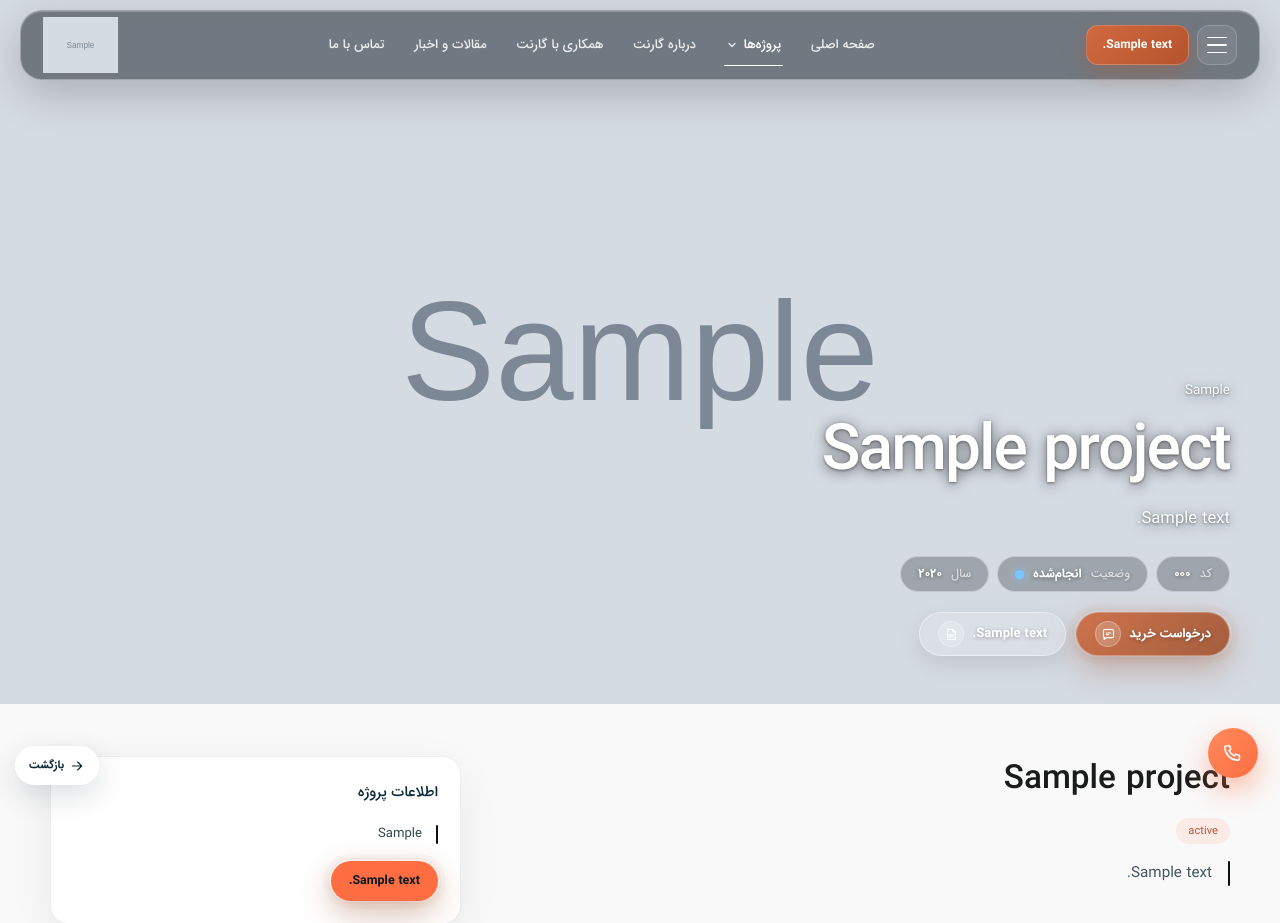
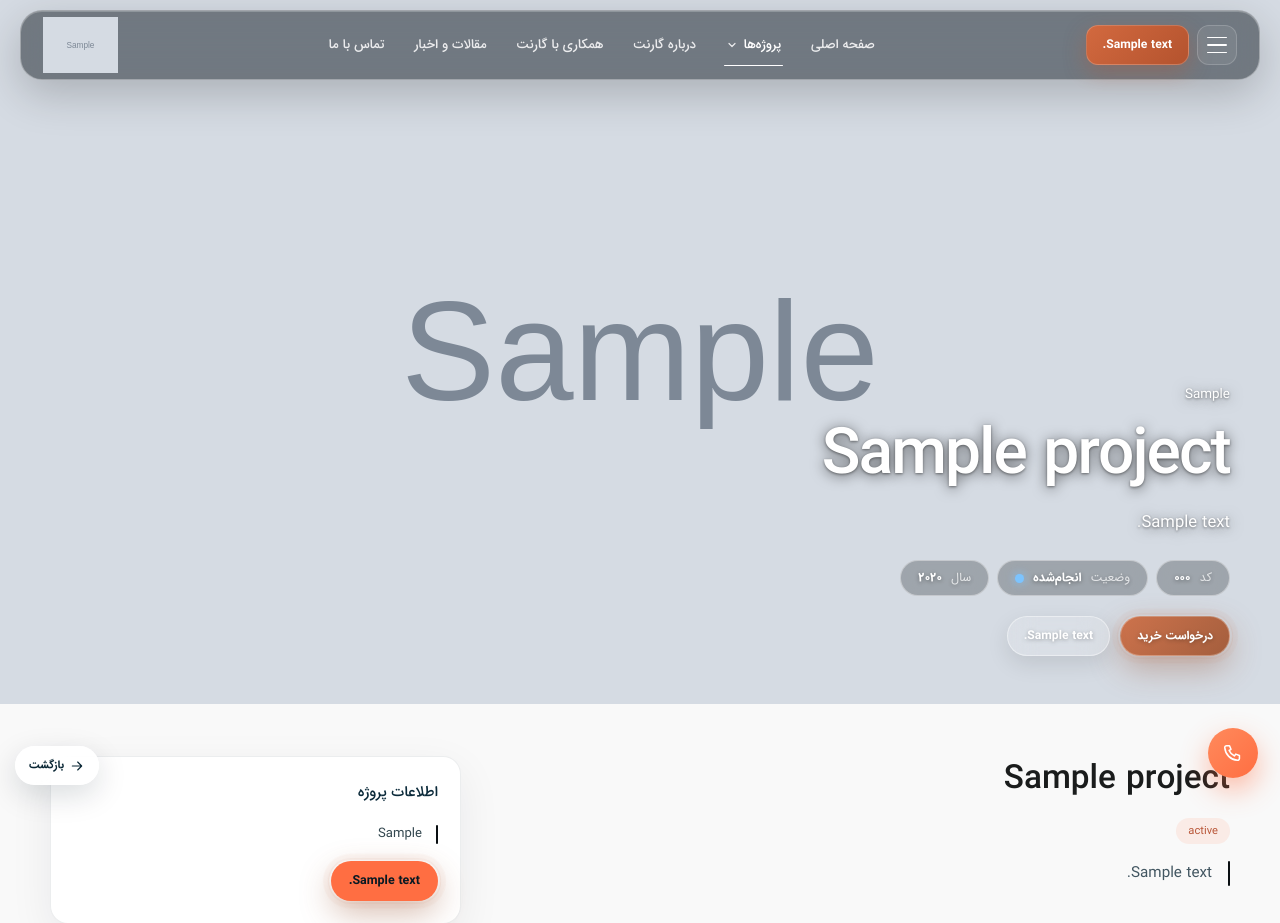
Before and after one commit to Arncody/garnetcc.com, a Django app: a page that uses templates/website/projects/detail.html in a window 1280 px wide. Shown: the top 923 px of the page. Run offline with Django 5.2, Linux system fonts and the light colour scheme; data comes from the database, SQL or seed files in the repository; tables that the repository leaves empty hold one stand-in row (values such as "Sample post"); grey boxes marked "Sample" are stand-in pictures; data that the repository does not hold is empty; parts of the project's set-up code (start-up, migrations or seed data) failed here and were passed over.

Commit message:
11th of aban005

```diff
--- a/static/css/style.css
+++ b/static/css/style.css
@@ -1632,3 +1632,24 @@ html.consult-scroll-locked{overflow:hidden!important}
   .pd-btn.pd-btn-primary::after,
   .pd-aside .pd-cta::after { animation: none !important; opacity: 0 !important; }
 }
+
+/* GARNET PATCH 2026-11-02 — compact, icon-free project actions across desktop/mobile */
+.pd-actions .pd-btn {
+  min-height: 40px !important;
+  height: 40px !important;
+  padding: 0 16px !important;
+  gap: 0 !important;
+  font-size: .76rem !important;
+  border-radius: 999px !important;
+  flex: 0 0 auto !important;
+}
+.pd-actions .pd-btn-icon { display: none !important; }
+.pd-related-square .pd-related-head { justify-content: flex-end !important; }
+.pd-related-square .pd-related-all { margin-inline-start: auto !important; }
+.pd-related-square .pd-related-all-mark { display: none !important; }
+@media (max-width: 600px) {
+  .pd-actions { flex-direction: row !important; flex-wrap: wrap !important; gap: 7px !important; }
+  .pd-actions .pd-btn { min-height: 36px !important; height: 36px !important; padding: 0 12px !important; font-size: .68rem !important; }
+  .pd-related-square .pd-related-head { margin-bottom: 12px !important; }
+  .pd-related-square .pd-related-all { min-height: 34px !important; padding: 4px 12px !important; font-size: .68rem !important; }
+}
--- a/templates/website/projects/detail.html
+++ b/templates/website/projects/detail.html
@@ -129,8 +129,8 @@
         {% if project.year %}<li><span>{% if is_en %}Year{% else %}سال{% endif %}</span><strong>{{ project.year }}</strong></li>{% endif %}
       </ul>
       <div class="pd-actions">
-        {% if project.purchase_request_enabled %}<button type="button" class="pd-btn pd-btn-primary" data-consult-open><span class="pd-btn-label">{% if is_en %}Request to buy{% else %}درخواست خرید{% endif %}</span><span class="pd-btn-icon" aria-hidden="true"><svg viewBox="0 0 24 24" width="19" height="19" fill="none" stroke="currentColor" stroke-width="1.7" stroke-linecap="round" stroke-linejoin="round"><path d="M20 15a2 2 0 0 1-2 2H9l-4 3v-3H6a2 2 0 0 1-2-2V6a2 2 0 0 1 2-2h12a2 2 0 0 1 2 2z"/><path d="M8.5 9.5h7M8.5 12.5h4"/></svg></span></button>{% endif %}
-        {% if project.catalog_file %}<a href="{{ project.catalog_file.url }}" class="pd-btn pd-btn-glass pd-btn-catalog" target="_blank" rel="noopener"><span class="pd-btn-label">{% if is_en %}{{ T.project_catalog_button_text_en|default:"Project catalog" }}{% else %}{{ T.project_catalog_button_text|default:"کاتالوگ پروژه" }}{% endif %}</span><span class="pd-btn-icon" aria-hidden="true"><svg viewBox="0 0 24 24" width="19" height="19" fill="none" stroke="currentColor" stroke-width="1.7" stroke-linecap="round" stroke-linejoin="round"><path d="M6 3.8h8l4 4V20H6z"/><path d="M14 4v4h4M9 13h6M9 16h6"/></svg></span></a>{% endif %}
+        {% if project.purchase_request_enabled %}<button type="button" class="pd-btn pd-btn-primary" data-consult-open><span class="pd-btn-label">{% if is_en %}Request to buy{% else %}درخواست خرید{% endif %}</span></button>{% endif %}
+        {% if project.catalog_file %}<a href="{{ project.catalog_file.url }}" class="pd-btn pd-btn-glass pd-btn-catalog" target="_blank" rel="noopener"><span class="pd-btn-label">{% if is_en %}{{ T.project_catalog_button_text_en|default:"Project catalog" }}{% else %}{{ T.project_catalog_button_text|default:"کاتالوگ پروژه" }}{% endif %}</span></a>{% endif %}
       </div>
     </div>
   </div>
@@ -170,9 +170,7 @@
   {% if related_projects %}
   <div class="container pd-related pd-related-square">
     <div class="pd-related-head">
-      <span class="pd-related-kicker">{% if is_en %}DISCOVER GARNET{% else %}نگاهی دیگر به گارنت{% endif %}</span>
       <a class="pd-related-all" href="{% url 'website:projects_list' %}">
-        <span class="pd-related-all-mark" aria-hidden="true"><b>G</b><i>↗</i></span>
         <span>{% if is_en %}All projects{% else %}نمایش همه پروژه‌ها{% endif %}</span>
         <span class="pd-related-all-arrow" aria-hidden="true">←</span>
       </a>
```
